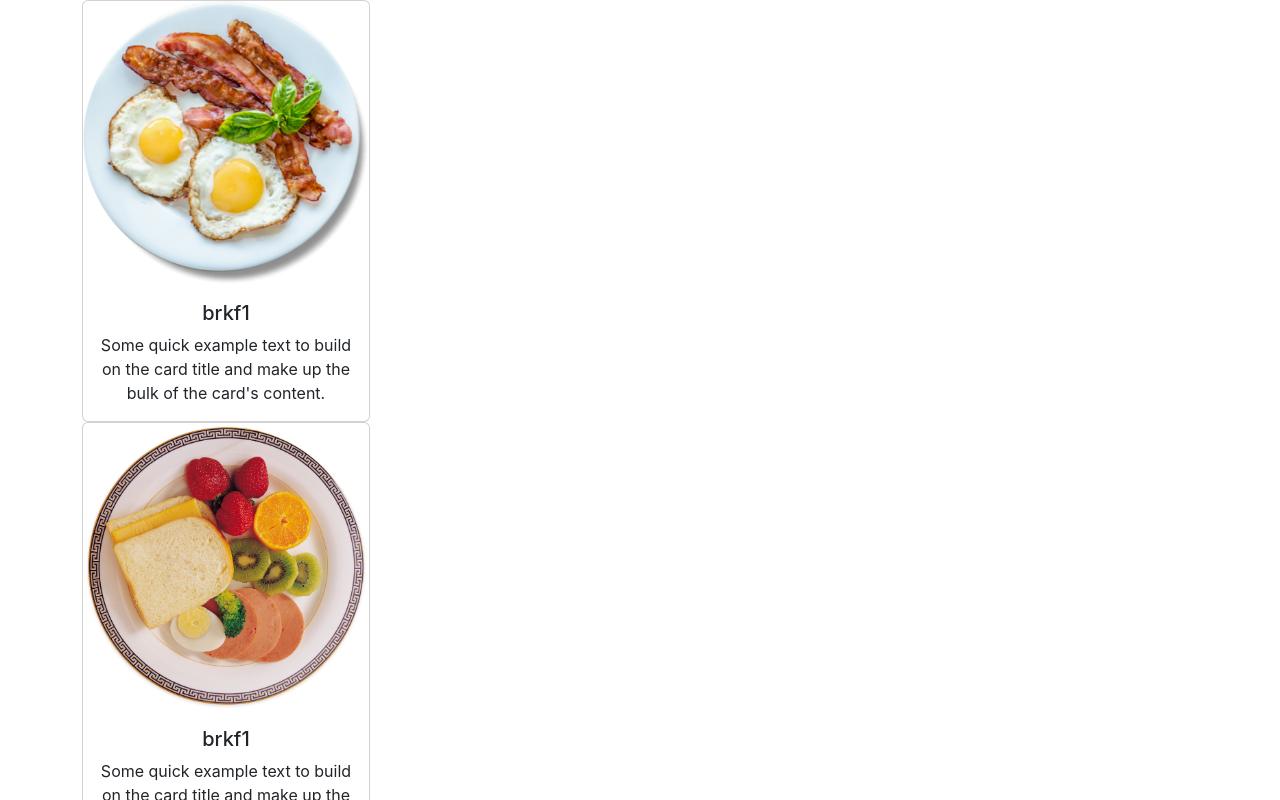
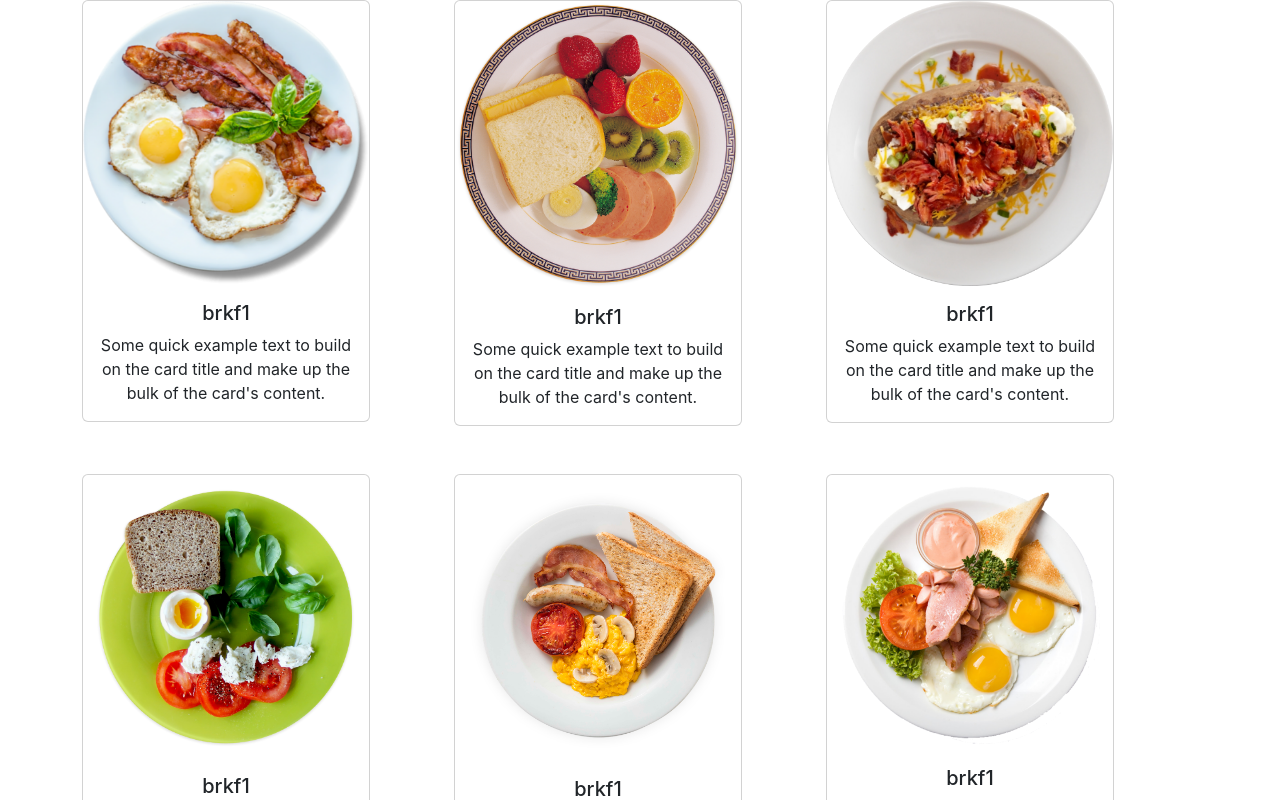
Before and after one commit to aktaruzzaman-shaon/resturant, a React (Create React App) app: page /breakfast in a window 1280 px wide. Shown: the top 800 px of the page. Built offline with nearby package versions, Linux system fonts and the light colour scheme.

Commit message:
adding dinner and sizing food menu

```diff
--- a/src/Component/Home/Shared/Menu/Menu.js
+++ b/src/Component/Home/Shared/Menu/Menu.js
@@ -12,8 +12,8 @@ const Menu = () => {
                 <Container>
                     <Navbar.Collapse id="basic-navbar-nav">
                         <Nav className="m-auto">
-                            <Nav.Link as={Link} to="breakfast" >Breakfast</Nav.Link>
-                            <Nav.Link as={Link} to="Lunch" >Lunch</Nav.Link>
+                            <Nav.Link as={Link} to="breakfast">Breakfast</Nav.Link>
+                            <Nav.Link as={Link} to="Lunch">Lunch</Nav.Link>
                             <Nav.Link as={Link} to="Dinner">Dinner</Nav.Link>
                         </Nav>
                     </Navbar.Collapse>
--- /dev/null
+++ b/src/Component/Meals/Breakfast/BreakfastMenu.css
@@ -0,0 +1,4 @@
+.breakfastMenuContainer{
+    display: grid;
+    grid-template-columns: repeat(3, 1fr);
+}
--- a/src/Component/Meals/Breakfast/BreakfastMenu.js
+++ b/src/Component/Meals/Breakfast/BreakfastMenu.js
@@ -6,6 +6,7 @@ import breakfasemenu4 from '../../../images/breakfast/breakfast4.png'
 import breakfasemenu5 from '../../../images/breakfast/breakfast5.png'
 import breakfasemenu6 from '../../../images/breakfast/breakfast6.png'
 import Meal from '../Meal/Meal';
+import './BreakfastMenu.css'
 
 const BreakfastMenu = () => {
     const breakfastMenus = [
@@ -17,10 +18,11 @@ const BreakfastMenu = () => {
         { id: 6, name: "brkf1", img: breakfasemenu6 }
     ]
     return (
+
         <div id='breakfast'>
             <div className="container">
                 <div className="row">
-                    <div>
+                    <div className='breakfastMenuContainer'>
                         {
                             breakfastMenus.map(breakfastMenu => <Meal
                                 key={breakfastMenu.id}
--- a/src/Component/Meals/Lunch/LunchMenu.js
+++ b/src/Component/Meals/Lunch/LunchMenu.js
@@ -17,6 +17,7 @@ const LunchMenu = () => {
         { id: 5, name: "brkf1", img: lunch5 },
         { id: 6, name: "brkf1", img: lunch6 }
     ]
+
     return (
         <div>
             {
--- a/src/Component/Meals/Meal/Meal.js
+++ b/src/Component/Meals/Meal/Meal.js
@@ -3,9 +3,10 @@ import React from 'react';
 const Meal = ({ Menu }) => {
 
     const { name, img } = Menu;
+
     return (
-        <div>
-            <div className='g-5 col-12 col-md-6 col-lg-4'>
+        <div className='col-md-3'>
+            <div className='mb-5'>
                 <div className="card" style={{ width: "18rem" }}>
                     <img src={img} className="card-img-top" alt="..." />
                     <div className="card-body">
```
Also changed, not shown: src/Component/Meals/Dinner/DinnerMeal.js (indentation only), src/Component/Meals/Meal/Meal.css (deleted).
